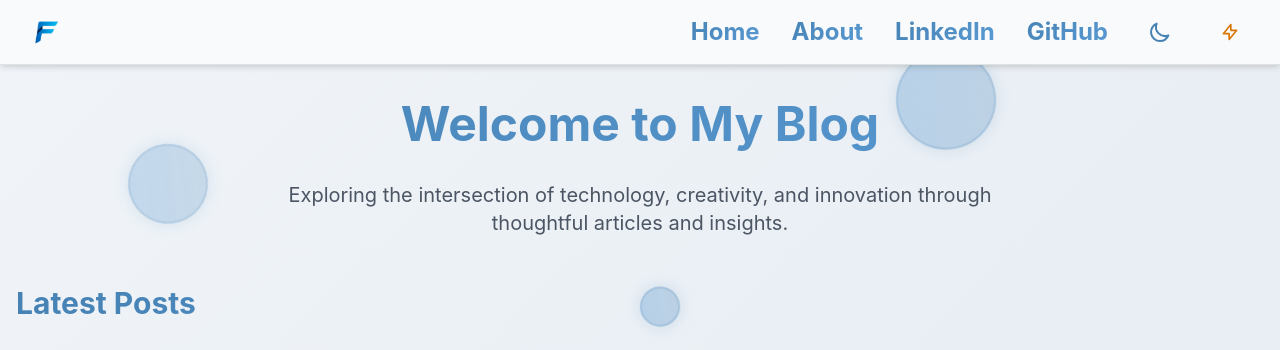
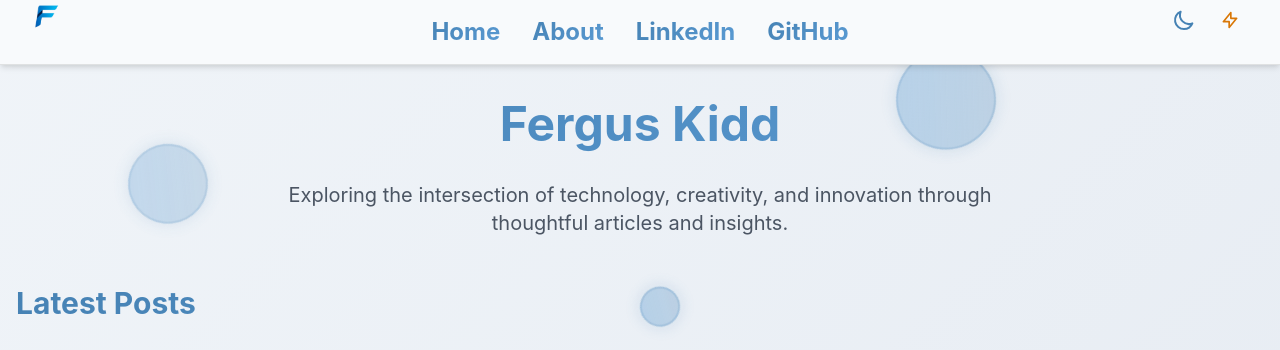
Before and after one commit to FergusKidd/ferguskidd.com, a FastAPI app: page / in a window 1280 px wide. Shown: the top 350 px of the page. Run offline with FastAPI, Linux system fonts and the light colour scheme.

Commit message:
move dark mode buttons - fix central text

```diff
--- a/templates/base.html
+++ b/templates/base.html
@@ -251,8 +251,8 @@
     <!-- Navigation -->
     <nav class="nav-container shadow-md sticky top-0 z-50 bg-main-bg text-main-fg">
         <div class="max-w-7xl mx-auto px-4 sm:px-6 lg:px-8">
-            <div class="flex justify-between h-16">
-                <div class="flex-shrink-0 flex items-center">
+            <div class="flex justify-center h-16 relative">
+                <div class="flex-shrink-0 flex items-center absolute left-0">
                     <a href="/" class="logo-hover">
                         <img src="/static/images/logo.png" alt="Logo" class="h-8 w-auto">
                     </a>
@@ -273,8 +273,10 @@
                     <a href="https://github.com/FergusKidd" class="nav-link text-2xl font-bold text-steel-blue">
                         GitHub
                     </a>
-                    <!-- Theme toggles -->
-                    <button id="toggle-dark" class="ml-4 p-2 rounded-full bg-transparent hover:bg-steel-blue hover:bg-opacity-10 text-steel-blue transition-all duration-300" title="Toggle Dark Mode">
+                </div>
+                <!-- Theme toggles -->
+                <div class="flex items-center absolute right-0">
+                    <button id="toggle-dark" class="p-2 rounded-full bg-transparent hover:bg-steel-blue hover:bg-opacity-10 text-steel-blue transition-all duration-300" title="Toggle Dark Mode">
                         <svg class="w-6 h-6" fill="none" stroke="currentColor" viewBox="0 0 24 24">
                             <path stroke-linecap="round" stroke-linejoin="round" stroke-width="2" d="M20.354 15.354A9 9 0 018.646 3.646 9.003 9.003 0 0012 21a9.003 9.003 0 008.354-5.646z"></path>
                         </svg>
--- a/templates/home.html
+++ b/templates/home.html
@@ -4,7 +4,7 @@
 <div class="max-w-7xl mx-auto">
     <!-- Hero Section -->
     <div class="text-center mb-12 fade-in">
-        <h1 class="text-5xl font-bold text-steel-blue mb-4 leading-tight pb-2">Welcome to My Blog</h1>
+        <h1 class="text-5xl font-bold text-steel-blue mb-4 leading-tight pb-2">Fergus Kidd</h1>
         <p class="text-xl text-gray-600 max-w-3xl mx-auto">Exploring the intersection of technology, creativity, and innovation through thoughtful articles and insights.</p>
     </div>
 
```
